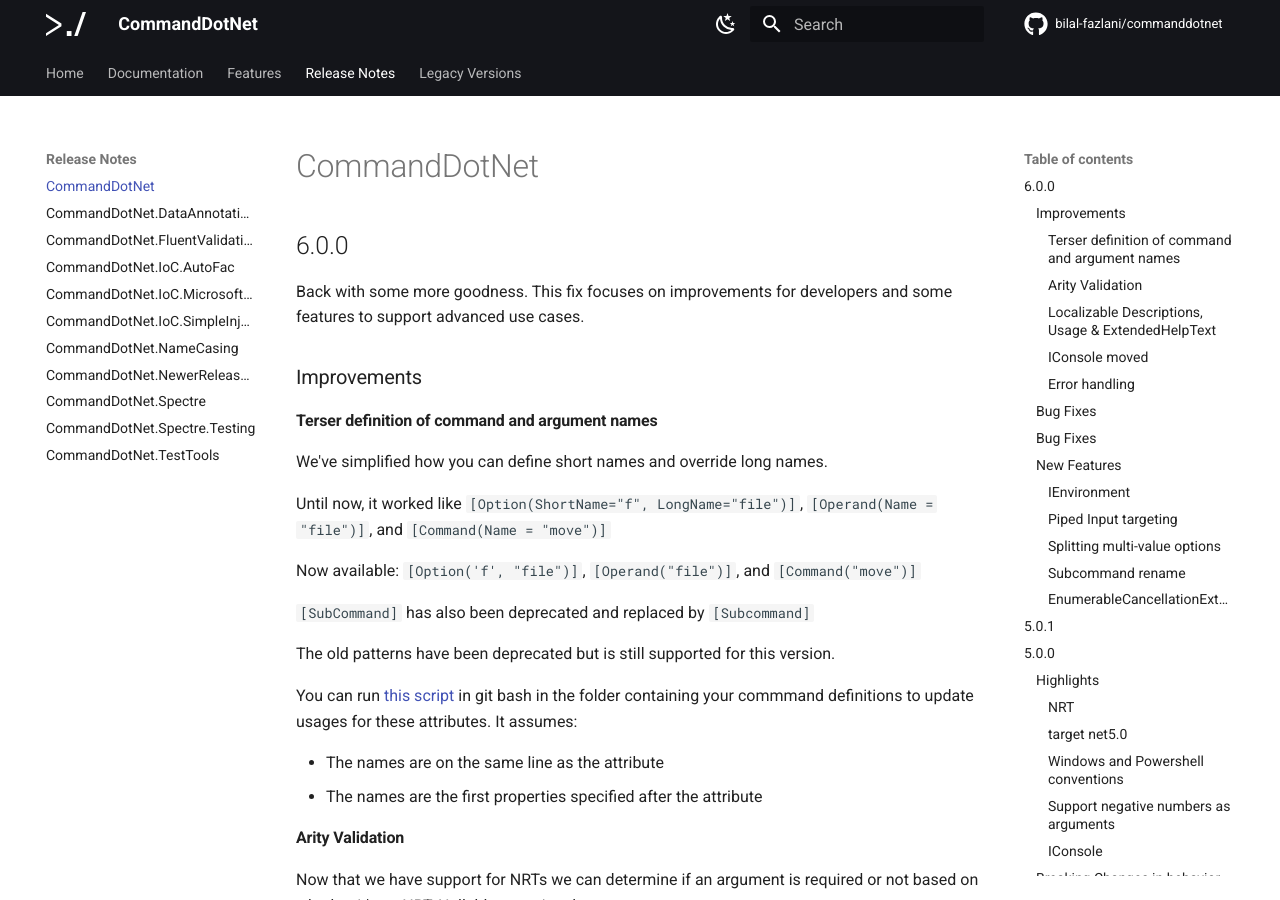
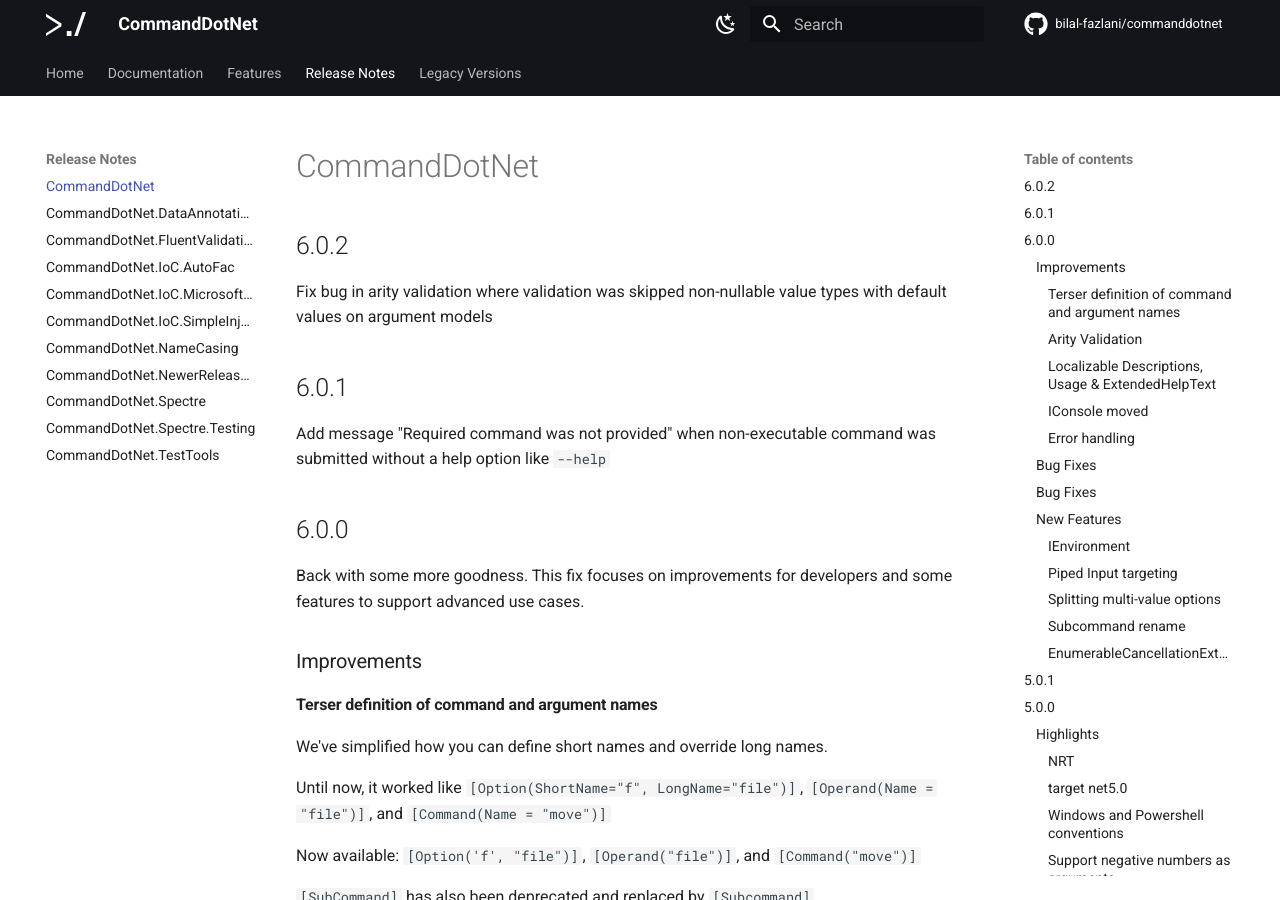
Before and after one commit to bilal-fazlani/commanddotnet, an MkDocs documentation site: the page built from docs/ReleaseNotes/CommandDotNet.md, in a window 1280 px wide and 900 px high. Built offline with MkDocs 1.6.1 and Material for MkDocs 9.7.7, drawn with Linux system fonts in a browser that asks for light colours; comment, search, counter and statistics services are not loaded.

Commit message:
release notes for CommandDotnet

```diff
--- a/docs/ReleaseNotes/CommandDotNet.md
+++ b/docs/ReleaseNotes/CommandDotNet.md
@@ -1,4 +1,12 @@
 # CommandDotNet
+
+## 6.0.2
+
+Fix bug in arity validation where validation was skipped non-nullable value types with default values on argument models
+
+## 6.0.1
+
+Add message "Required command was not provided" when non-executable command was submitted without a help option like `--help`
 
 ## 6.0.0
 
```
